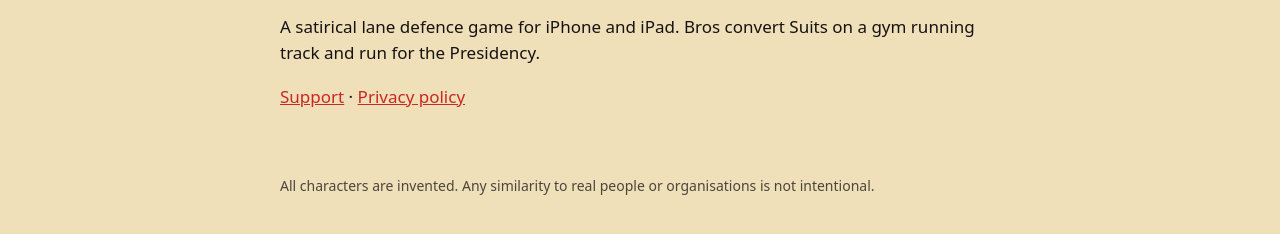
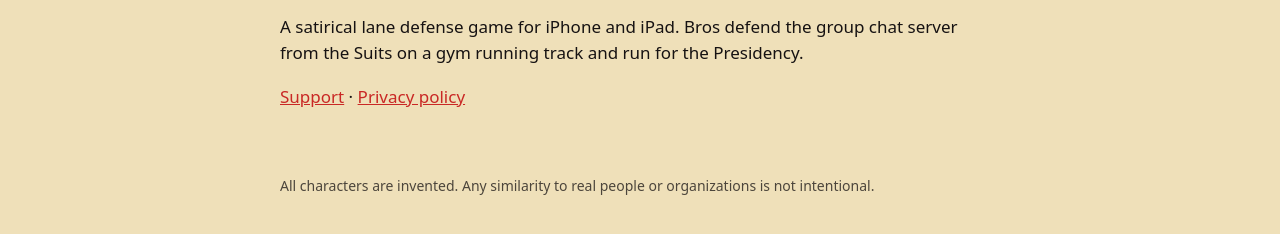
Before and after one commit to qvad/broligarchy-site, a plain HTML site: page index.html in a window 1280 px wide. Shown: the part 172-406 px from the top of the page. Drawn offline with Linux system fonts and the light colour scheme.

Commit message:
US spelling; describe the game without a convert mechanic
Co-Authored-By: Claude Opus 5.5 <noreply@anthropic.com>

```diff
--- a/index.html
+++ b/index.html
@@ -4,8 +4,8 @@
 <body><header><a href="./">BROLIGARCHY</a></header>
 <main>
 <h1>Broligarchy</h1>
-<p>A satirical lane defence game for iPhone and iPad. Bros convert Suits on a gym running track and run for the Presidency.</p>
+<p>A satirical lane defense game for iPhone and iPad. Bros defend the group chat server from the Suits on a gym running track and run for the Presidency.</p>
 <p><a href="support.html">Support</a> · <a href="privacy.html">Privacy policy</a></p>
 </main>
-<footer>All characters are invented. Any similarity to real people or organisations is not intentional.</footer>
+<footer>All characters are invented. Any similarity to real people or organizations is not intentional.</footer>
 </body></html>
```
